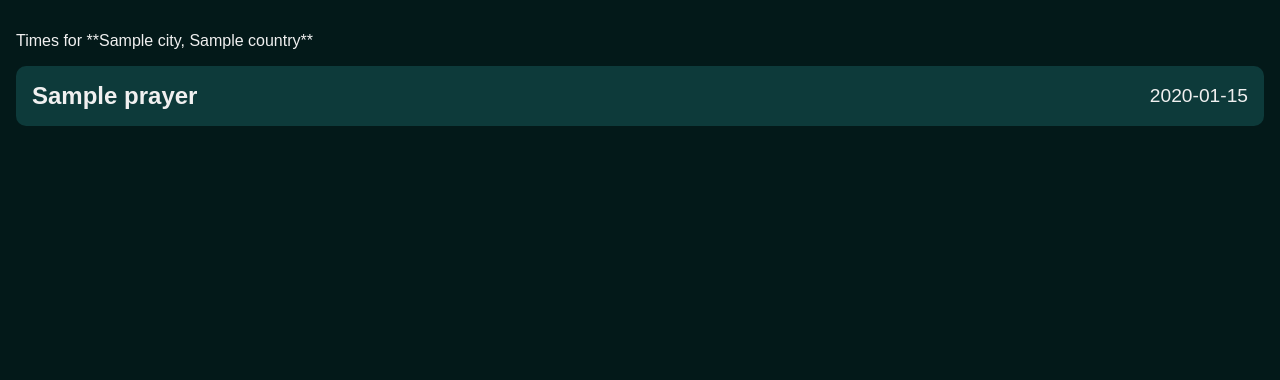
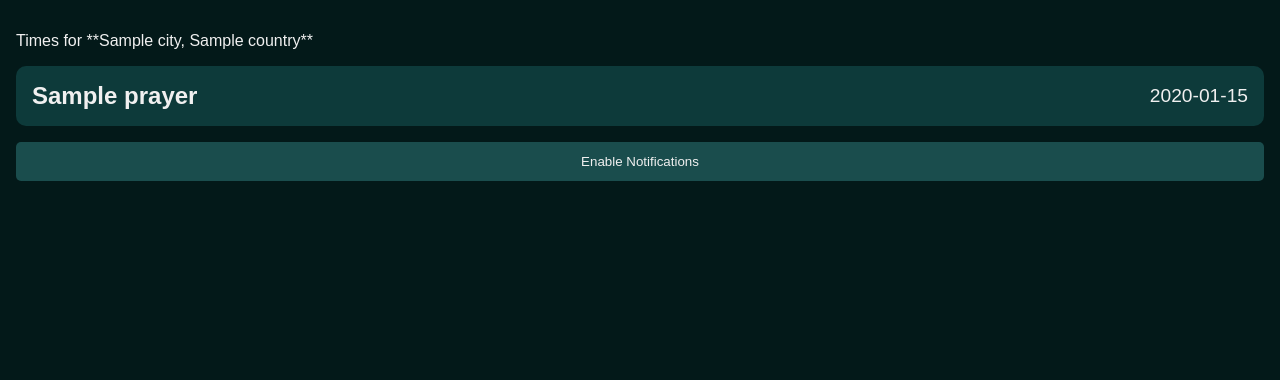
Before and after one commit to kyy1-cyy/muslim-prayer-app, a Flask app: template templates/index.html in a window 1280 px wide. Shown: the part 112-492 px from the top of the page. Run offline with Flask 3, Linux system fonts and the light colour scheme; the template is opened without the code that fills it: most values are stand-ins (such as "Sample title", 1, 10 or a date in 2020).

Commit message:
Update index.html

```diff
--- a/templates/index.html
+++ b/templates/index.html
@@ -1,7 +1,11 @@
-{% extends "base.html" %} {% block title %}Prayer Times{% endblock %} {% block
-content %} {% if no_location %}
-<h2 style="text-align: center">Please set your location.</h2>
-<p style="text-align: center">Go to the Location Set tab to get started.</p>
+{% extends "base.html" %}
+
+{% block title %}Prayer Times{% endblock %}
+
+{% block content %}
+    {% if no_location %}
+        <h2 style="text-align: center;">Please set your location.</h2>
+        <p style="text-align: center;">Go to the Location Set tab to get started.</p>
     {% elif prayer_times %}
         <p>Times for **{{ city }}, {{ country }}**</p>
         <ul class="prayer-list">
@@ -12,8 +16,8 @@ content %} {% if no_location %}
                 </li>
             {% endfor %}
         </ul>
+        <button id="notification-btn" class="btn" style="width: 100%;">Enable Notifications</button>
     {% else %}
-<p style="text-align: center">
-    Could not retrieve prayer times. Please check your location spelling.
-</p>
-{% endif %} {% endblock %}
+        <p style="text-align: center;">Could not retrieve prayer times. Please check your location spelling.</p>
+    {% endif %}
+{% endblock %}
```
Lines whose indentation alone changed are shown as unchanged.
